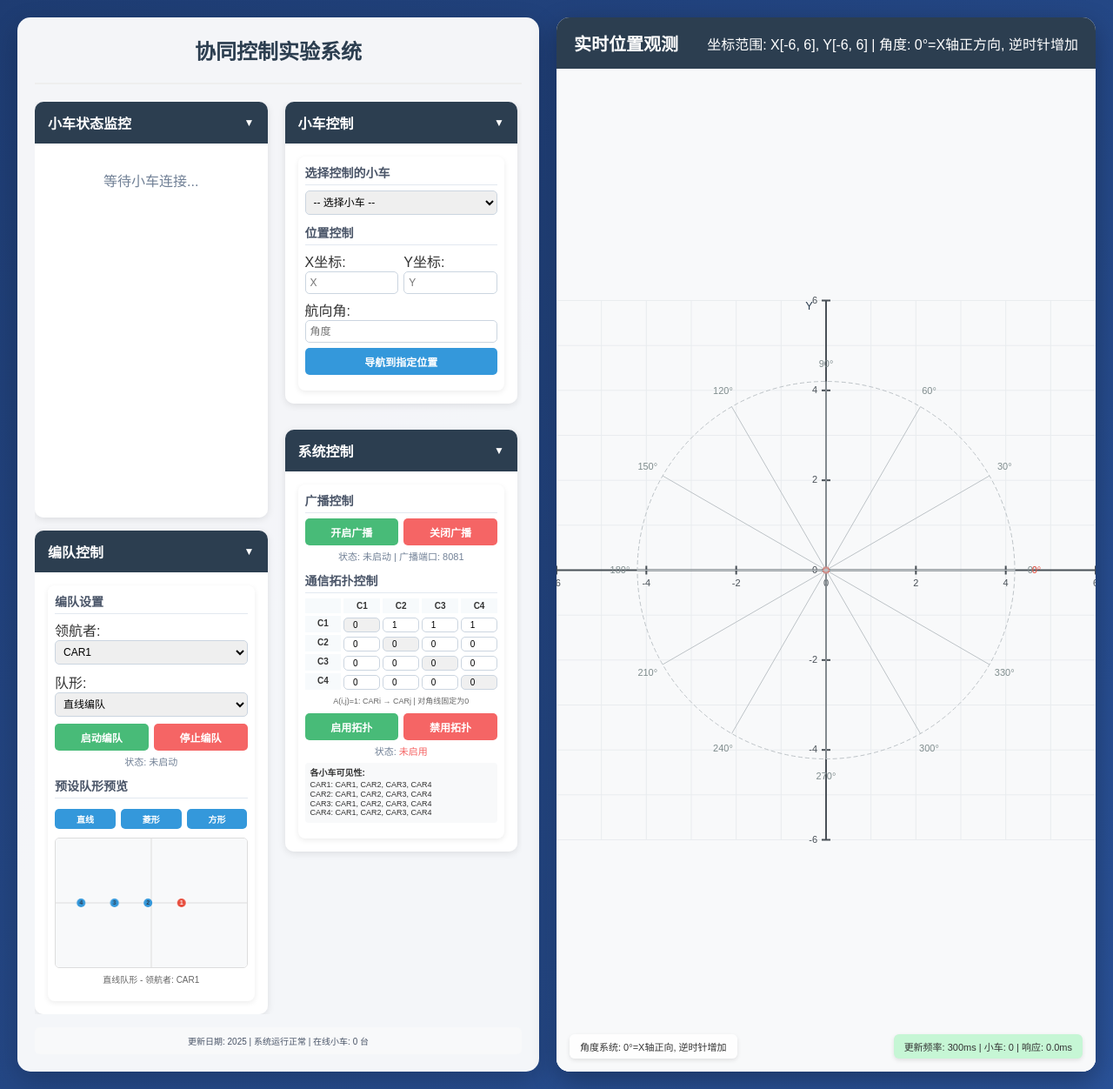
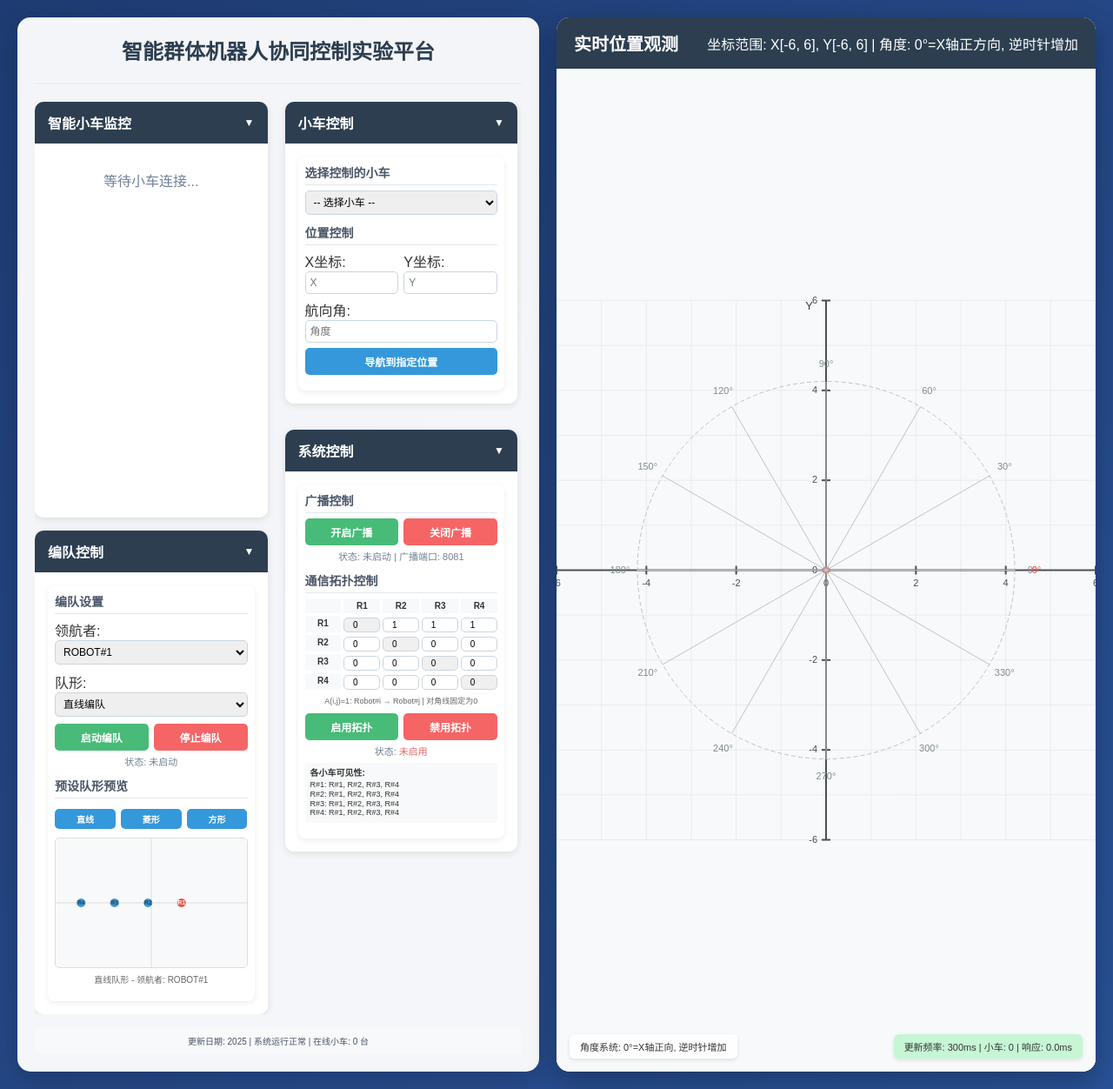
Before and after one commit to King-Biling/Server_Code, a Flask app: page / in a window 1280 px wide. Shown: the whole page at 87% size. Run offline with Flask 3, Linux system fonts and the light colour scheme; data that the repository does not hold is empty.

Commit message:
“修改了UI中car为ROBOT#，C为R#”

```diff
--- a/templates/index.html
+++ b/templates/index.html
@@ -583,31 +583,27 @@
 </head>
 <body>
     <div class="container">
-        <!-- 侧边栏 - 两列布局 -->
         <div class="sidebar">
             <div class="header">
-                <h1>协同控制实验系统</h1>
+                <h1>智能群体机器人协同控制实验平台</h1>
             </div>
 
-            <!-- 添加滚动容器 -->
             <div class="sidebar-content">
                 <div class="sidebar-columns">
-                    <!-- 左侧列：小车状态 -->
                     <div class="sidebar-left">
                         <div class="collapsible-section">
                             <div class="section-header" onclick="toggleSection('carListSection')">
-                                小车状态监控
+                                智能小车监控
                             </div>
                             <div class="section-content expanded" id="carListSection">
                                 <div class="car-list left-panel-content" id="carList">
                                     <div class="no-cars" style="text-align: center; color: #718096; padding: 15px;">
-                                        等待小车连接...
+                                        等待连接...
                                     </div>
                                 </div>
                             </div>
                         </div>
-                        <!-- 添加编队控制 -->
-                            <div class="collapsible-section">
+                        <div class="collapsible-section">
                                 <div class="section-header" onclick="toggleSection('formationControlSection')">
                                     编队控制
                                 </div>
@@ -618,10 +614,10 @@
                                             <div style="margin-bottom: 8px;">
                                                 <label>领航者:</label>
                                                 <select id="leaderSelector" class="coord-input">
-                                                    <option value="CAR1">CAR1</option>
-                                                    <option value="CAR2">CAR2</option>
-                                                    <option value="CAR3">CAR3</option>
-                                                    <option value="CAR4">CAR4</option>
+                                                    <option value="CAR1">ROBOT#1</option>
+                                                    <option value="CAR2">ROBOT#2</option>
+                                                    <option value="CAR3">ROBOT#3</option>
+                                                    <option value="CAR4">ROBOT#4</option>
                                                 </select>
                                             </div>
                                             <div style="margin-bottom: 8px;">
@@ -642,7 +638,6 @@
                                             </div>
                                         </div>
 
-                                        <!-- 预设队形预览 -->
                                         <div class="control-section">
                                             <h3>预设队形预览</h3>
                                             <div style="display: flex; gap: 6px; margin-bottom: 8px;">
@@ -651,7 +646,6 @@
                                                 <button class="action-btn" onclick="loadFormationPreview('square')" style="font-size: 10px; padding: 4px;">方形</button>
                                             </div>
 
-                                            <!-- 队形预览画布 -->
                                             <div class="formation-preview-container">
                                                 <canvas id="formationPreviewCanvas"></canvas>
                                                 <div class="preview-info" id="formationPreviewInfo">
@@ -660,35 +654,30 @@
                                             </div>
                                         </div>
 
-                                        <!-- 自定义编队设置 -->
                                         <div class="control-section" id="customFormationSection" style="display: none;">
                                             <h3>自定义编队偏移</h3>
                                             <div style="font-size: 10px; color: #666; margin-bottom: 6px;">
-                                                格式: {"CAR2": {"x": 0.7, "y": 0, "yaw": 0}, "CAR3": {"x": 0, "y": 0.7, "yaw": 0}}
+                                                格式: {"CAR2": {"x": 0.7, "y": 0, "yaw": 0}...}
                                             </div>
                                             <textarea id="customOffsets" class="coord-input" rows="3" placeholder='{"CAR2": {"x": -0.7, "y": 0, "yaw": 0}, "CAR3": {"x": -1.4, "y": 0, "yaw": 0}, "CAR4": {"x": -2.1, "y": 0, "yaw": 0}}' style="width: 100%; font-size: 10px;"></textarea>
                                             <button class="action-btn" onclick="setCustomFormation()" style="margin-top: 6px;">设置自定义编队</button>
                                         </div>
 
-                                        <!-- 动态调整 -->
                                         <div class="control-section" id="dynamicAdjustSection" style="display: none;">
                                             <h3>动态调整</h3>
                                             <div style="font-size: 10px; color: #666; margin-bottom: 6px;">
                                                 实时调整队形（仅限跟随者）
                                             </div>
                                             <div class="position-control" id="followerInputsContainer">
-                                                <!-- 这里会通过JavaScript动态生成输入框 -->
-                                            </div>
+                                                </div>
                                             <button class="action-btn" onclick="updateFormationOffsets()" style="margin-top: 6px;">更新偏移量</button>
                                         </div>
                                     </div>
                                 </div>
                             </div>
                     </div>
-                    <!-- 右侧列：控制面板 -->
                     <div class="sidebar-right">
                         <div class="right-controls">
-                            <!-- 小车控制 -->
                             <div class="collapsible-section">
                                 <div class="section-header" onclick="toggleSection('carControlSection')">
                                     小车控制
@@ -724,7 +713,6 @@
                                 </div>
                             </div>
 
-                            <!-- 系统控制 -->
                             <div class="collapsible-section">
                                 <div class="section-header" onclick="toggleSection('systemControlSection')">
                                     系统控制
@@ -747,37 +735,37 @@
                                             <div style="margin-bottom: 8px;">
                                                 <div class="topology-matrix">
                                                     <div class="matrix-header"></div>
-                                                    <div class="matrix-header">C1</div>
-                                                    <div class="matrix-header">C2</div>
-                                                    <div class="matrix-header">C3</div>
-                                                    <div class="matrix-header">C4</div>
-
-                                                    <div class="matrix-header">C1</div>
+                                                    <div class="matrix-header">R1</div>
+                                                    <div class="matrix-header">R2</div>
+                                                    <div class="matrix-header">R3</div>
+                                                    <div class="matrix-header">R4</div>
+
+                                                    <div class="matrix-header">R1</div>
                                                     <div class="matrix-cell"><input type="number" id="a11" class="coord-input" value="0" min="0" max="1" readonly style="background: #f0f0f0;"></div>
                                                     <div class="matrix-cell"><input type="number" id="a12" class="coord-input" value="0" min="0" max="1"></div>
                                                     <div class="matrix-cell"><input type="number" id="a13" class="coord-input" value="0" min="0" max="1"></div>
                                                     <div class="matrix-cell"><input type="number" id="a14" class="coord-input" value="0" min="0" max="1"></div>
 
-                                                    <div class="matrix-header">C2</div>
+                                                    <div class="matrix-header">R2</div>
                                                     <div class="matrix-cell"><input type="number" id="a21" class="coord-input" value="1" min="0" max="1"></div>
                                                     <div class="matrix-cell"><input type="number" id="a22" class="coord-input" value="0" min="0" max="1" readonly style="background: #f0f0f0;"></div>
                                                     <div class="matrix-cell"><input type="number" id="a23" class="coord-input" value="0" min="0" max="1"></div>
                                                     <div class="matrix-cell"><input type="number" id="a24" class="coord-input" value="0" min="0" max="1"></div>
 
-                                                    <div class="matrix-header">C3</div>
+                                                    <div class="matrix-header">R3</div>
                                                     <div class="matrix-cell"><input type="number" id="a31" class="coord-input" value="1" min="0" max="1"></div>
                                                     <div class="matrix-cell"><input type="number" id="a32" class="coord-input" value="0" min="0" max="1"></div>
                                                     <div class="matrix-cell"><input type="number" id="a33" class="coord-input" value="0" min="0" max="1" readonly style="background: #f0f0f0;"></div>
                                                     <div class="matrix-cell"><input type="number" id="a34" class="coord-input" value="0" min="0" max="1"></div>
 
-                                                    <div class="matrix-header">C4</div>
+                                                    <div class="matrix-header">R4</div>
                                                     <div class="matrix-cell"><input type="number" id="a41" class="coord-input" value="1" min="0" max="1"></div>
                                                     <div class="matrix-cell"><input type="number" id="a42" class="coord-input" value="0" min="0" max="1"></div>
                                                     <div class="matrix-cell"><input type="number" id="a43" class="coord-input" value="0" min="0" max="1"></div>
                                                     <div class="matrix-cell"><input type="number" id="a44" class="coord-input" value="0" min="0" max="1" readonly style="background: #f0f0f0;"></div>
                                                 </div>
                                                 <div style="font-size: 9px; color: #666; text-align: center; margin-top: 3px;">
-                                                    A(i,j)=1: CARi → CARj | 对角线固定为0
+                                                    A(i,j)=1: Robot#i → Robot#j | 对角线固定为0
                                                 </div>
                                             </div>
 
@@ -793,10 +781,10 @@
                                             <div class="visibility-info">
                                                 <div style="font-size: 10px; font-weight: bold; margin-bottom: 2px;">各小车可见性:</div>
                                                 <div id="visibilityInfo" style="font-size: 9px; line-height: 1.2;">
-                                                    CAR1: CAR2, CAR3, CAR4<br>
-                                                    CAR2: CAR1, CAR3, CAR4<br>
-                                                    CAR3: CAR1, CAR2, CAR4<br>
-                                                    CAR4: CAR1, CAR2, CAR3
+                                                    R#1: R#2, R#3, R#4<br>
+                                                    R#2: R#1, R#3, R#4<br>
+                                                    R#3: R#1, R#2, R#4<br>
+                                                    R#4: R#1, R#2, R#3
                                                 </div>
                                             </div>
                                         </div>
@@ -809,13 +797,11 @@
                 </div>
             </div>
 
-            <!-- 系统状态 -->
             <div class="system-status">
                 更新日期: 2025 | 系统运行正常 | 在线小车: <span id="onlineCarCount">0</span> 台
             </div>
         </div>
 
-        <!-- 坐标图区域 -->
         <div class="coordinate-map">
             <div class="map-header">
                 <h1>实时位置观测</h1>
@@ -831,13 +817,11 @@
         </div>
     </div>
 
-    <!-- 小车详情弹窗 -->
     <div class="car-popup" id="carPopup">
         <button class="popup-close" onclick="closeCarPopup()">&times;</button>
-        <h3 id="popupCarId">CAR1</h3>
+        <h3 id="popupCarId">ROBOT#1</h3>
         <div class="popup-details" id="popupDetails">
-            <!-- 详情内容将通过JavaScript动态生成 -->
-        </div>
+            </div>
     </div>
 
     <script>
@@ -969,12 +953,12 @@
                 ctx.arc(x, y, FORMATION_PREVIEW_CONFIG.carSize, 0, Math.PI * 2);
                 ctx.fill();
 
-                // 绘制小车ID
+                // 绘制小车ID (这里在预览图中使用 R1, R2 形式以节省空间)
                 ctx.fillStyle = carId === leaderId ? '#fff' : '#2c3e50';
                 ctx.font = 'bold 7px Arial';
                 ctx.textAlign = 'center';
                 ctx.textBaseline = 'middle';
-                ctx.fillText(carId.replace('CAR', ''), x, y);
+                ctx.fillText(carId.replace('CAR', 'R'), x, y);
 
                 // 如果是领航者，绘制特殊标记
                 if (carId === leaderId) {
@@ -988,7 +972,7 @@
 
             // 更新预览信息
             document.getElementById('formationPreviewInfo').textContent =
-                `${getFormationName(formationType)}队形 - 领航者: ${leaderId}`;
+                `${getFormationName(formationType)}队形 - 领航者: ${leaderId.replace('CAR', 'ROBOT#')}`;
         }
 
         // 获取队形名称
@@ -1333,12 +1317,13 @@
             // 恢复上下文状态
             ctx.restore();
 
-            // 绘制小车ID
+            // 绘制小车ID (替换显示 CAR 为 R#)
+            const displayId = carId.replace('CAR', 'R#');
             ctx.fillStyle = selectedCarId === carId ? '#e74c3c' : '#2c3e50';
             ctx.font = 'bold 13px Arial';
             ctx.textAlign = 'center';
             ctx.textBaseline = 'bottom';
-            ctx.fillText(carId, x, y - pointerLength/2 - 5);
+            ctx.fillText(displayId, x, y - pointerLength/2 - 5);
 
             // 绘制电池状态指示
             const batteryWidth = 25;
@@ -1475,7 +1460,7 @@
             carList.innerHTML = cars.map(car => `
                 <div class="car-item ${car.connected ? '' : 'disconnected'} ${car.id === selectedCarId ? 'selected' : ''}" onclick="selectCar('${car.id}')">
                     <div class="car-header">
-                        <div class="car-id">🚗 ${car.id}</div>
+                        <div class="car-id"> ${car.id.replace('CAR', 'ROBOT#')}</div>
                         <div class="car-status ${car.connected ? 'status-connected' : 'status-disconnected'}">
                             ${car.connected ? '在线' : '离线'}
                         </div>
@@ -1524,9 +1509,10 @@
             const selector = document.getElementById('carSelector');
             const currentSelection = selector.value;
 
+            // 选项的 Value 保持不变 (CAR1)，只改变显示文本 (ROBOT#1)
             selector.innerHTML = '<option value="">-- 选择小车 --</option>' +
                 cars.filter(car => car.connected).map(car =>
-                    `<option value="${car.id}" ${car.id === currentSelection ? 'selected' : ''}>${car.id}</option>`
+                    `<option value="${car.id}" ${car.id === currentSelection ? 'selected' : ''}>${car.id.replace('CAR', 'ROBOT#')}</option>`
                 ).join('');
 
             if (!currentSelection && cars.length > 0) {
@@ -1545,7 +1531,8 @@
 
             // 高亮显示选中的小车
             document.querySelectorAll('.car-item').forEach(item => {
-                item.classList.toggle('selected', item.querySelector('.car-id').textContent.includes(carId));
+                // 更新匹配逻辑以适应 ROBOT#
+                item.classList.toggle('selected', item.querySelector('.car-id').textContent.includes(carId.replace('CAR', 'ROBOT#')));
             });
 
             // 重绘坐标图以突出显示选中的小车
@@ -1762,7 +1749,10 @@
                 for (let carId of ['CAR1', 'CAR2', 'CAR3', 'CAR4']) {
                     const response = await fetch(`/api/topology/visible/${carId}`);
                     const data = await response.json();
-                    html += `${carId}: ${data.visible_cars.join(', ')}<br>`;
+                    // 在显示时替换名称
+                    const displayId = carId.replace('CAR', 'R#');
+                    const visibleCars = data.visible_cars.map(c => c.replace('CAR', 'R#')).join(', ');
+                    html += `${displayId}: ${visibleCars}<br>`;
                 }
 
                 visibilityInfo.innerHTML = html;
@@ -1802,7 +1792,8 @@
             const car = cars.find(c => c.id === carId);
             if (!car) return;
 
-            popupCarId.textContent = carId;
+            // 替换标题中的显示
+            popupCarId.textContent = carId.replace('CAR', 'ROBOT#');
             popupDetails.innerHTML = `
                 <div class="detail-item">
                     <span class="detail-label">位置</span>
@@ -1849,14 +1840,14 @@
 
             let html = '';
             followers.forEach(carId => {
-                // 为每个跟随者生成X、Y坐标输入框
+                // 为每个跟随者生成X、Y坐标输入框，标签显示替换后的名字
                 html += `
                     <div>
-                        <label>${carId} X:</label>
+                        <label>${carId.replace('CAR', 'ROBOT#')} X:</label>
                         <input type="number" id="${carId}X" class="coord-input" value="0" step="0.1">
                     </div>
                     <div>
-                        <label>${carId} Y:</label>
+                        <label>${carId.replace('CAR', 'ROBOT#')} Y:</label>
                         <input type="number" id="${carId}Y" class="coord-input" value="0" step="0.1">
                     </div>
                 `;
@@ -2035,7 +2026,7 @@
         function updateFormationStatus(enabled, leaderId = '', formationType = '') {
             const statusElement = document.getElementById('formationStatus');
             if (enabled) {
-                statusElement.innerHTML = `状态: <span style="color: #48bb78;">编队中</span> - 领航者: ${leaderId}, 队形: ${formationType}`;
+                statusElement.innerHTML = `状态: <span style="color: #48bb78;">编队中</span> - 领航者: ${leaderId.replace('CAR', 'ROBOT#')}, 队形: ${formationType}`;
             } else {
                 statusElement.innerHTML = '状态: <span style="color: #f56565;">未启动</span>';
             }
```
